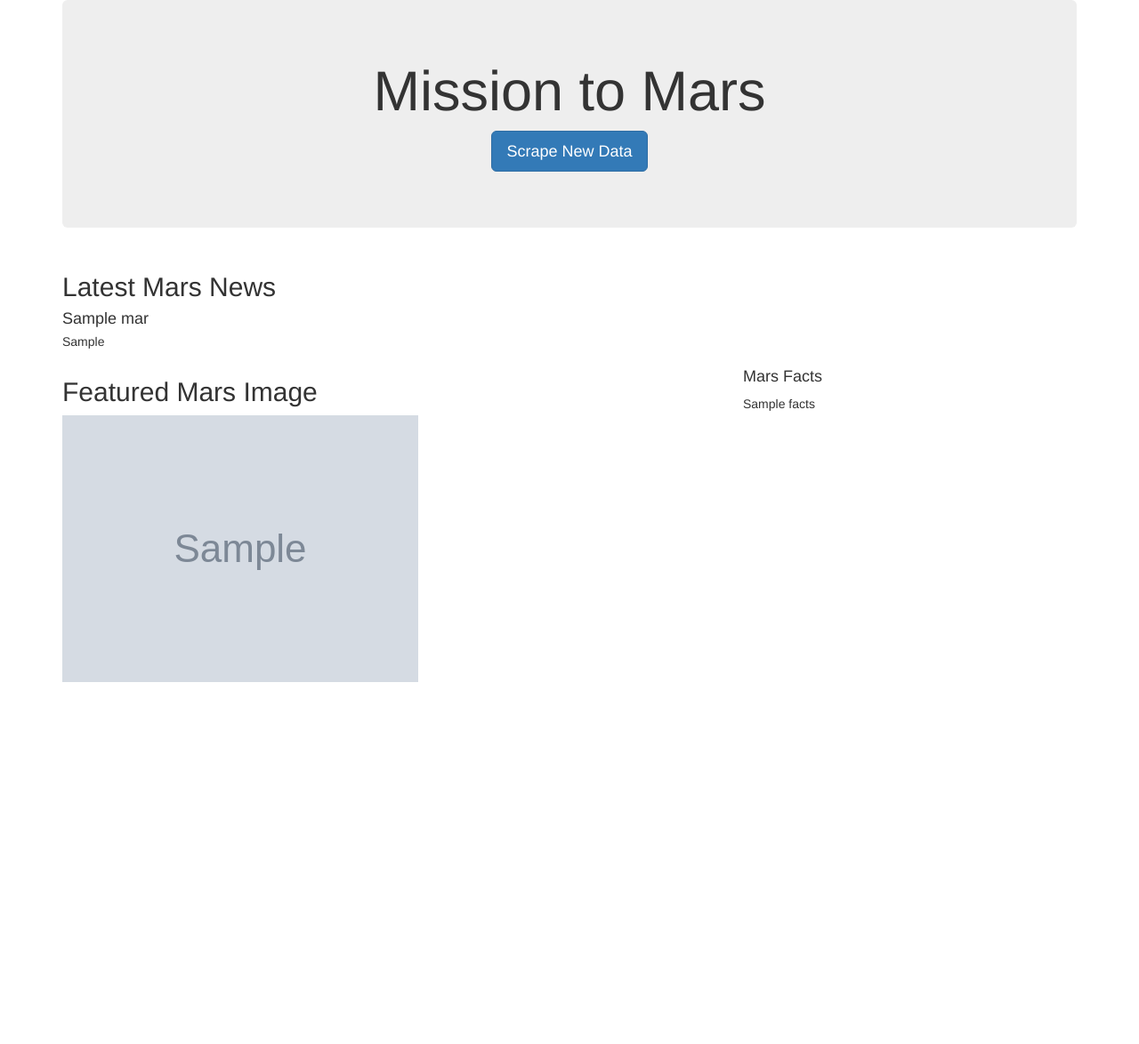
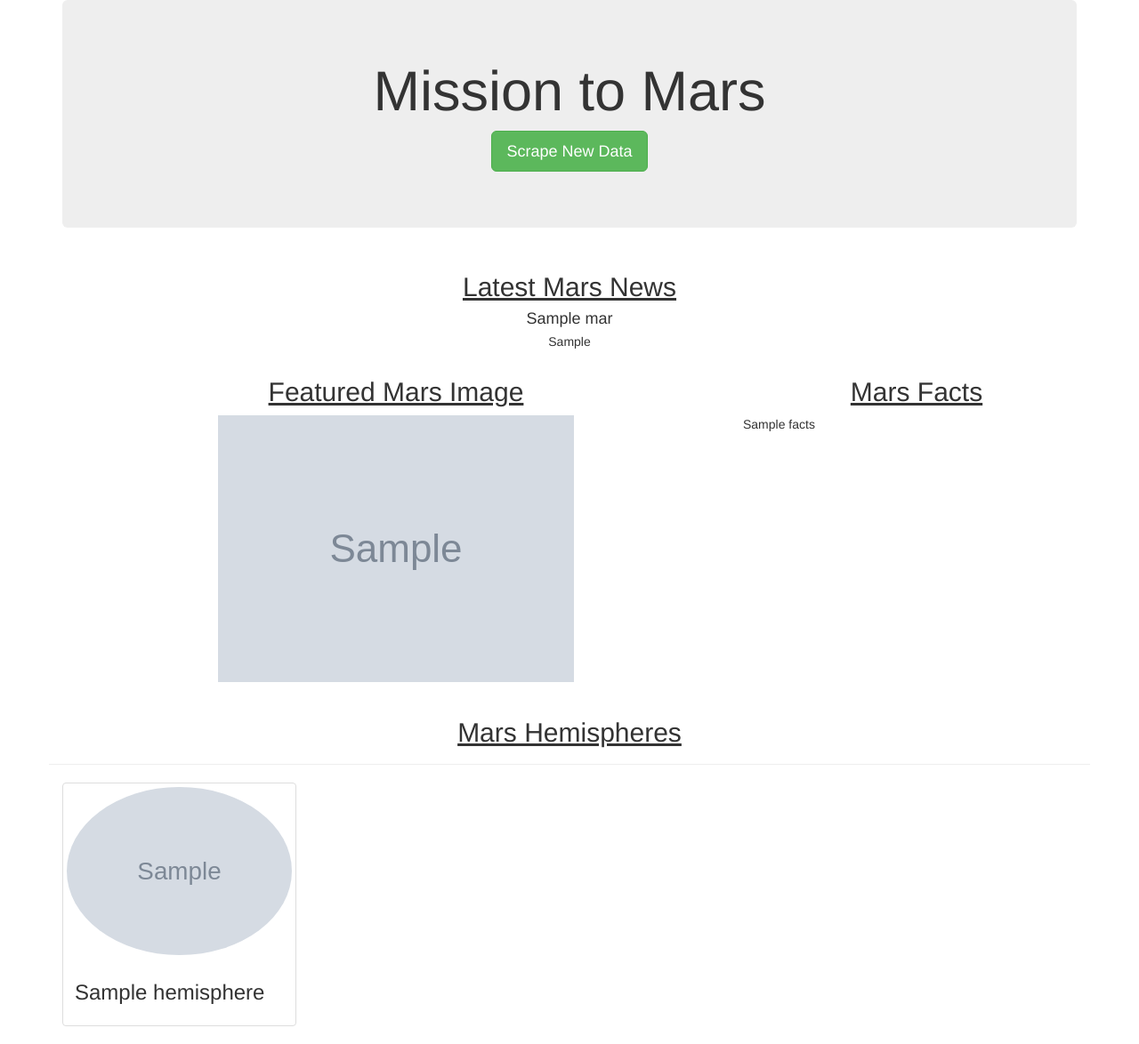
Before and after one commit to AnthonyRansom/Mission-to-Mars, a Flask app: page / in a window 1280 px wide. Shown: the whole page at 89% size. Before the commit the page ends 767 px from the top, so only its background shows below. Run offline with Flask 2, Linux system fonts and the light colour scheme; grey boxes marked "Sample" are stand-in pictures; a database or web service that is not in the repository returns one stand-in record (values such as "Sample title"); some libraries are stand-ins or nearby versions.

Commit message:
completed challenge

```diff
--- a/templates/index.html
+++ b/templates/index.html
@@ -1,6 +1,23 @@
 <!DOCTYPE html>
 <html lang="en">
   <head>
+    <style type='text/css'>
+      table.dataframe {
+        border: 2px solid;
+        margin-left: auto;
+        margin-right: auto;
+      }
+      tr, th{
+        border: 2px solid;
+      }
+      td {
+        font-weight: 500;
+        border: 2px solid;
+      }
+      tr:nth-child(even) {
+        background-color: #bbbbbb;
+      }
+      </style>
     <meta charset="UTF-8" />
     <meta name="viewport" content="width=device-width, initial-scale=1.0" />
     <meta http-equiv="X-UA-Compatible" content="ie=edge" />
@@ -13,40 +30,63 @@
   <body>
     <div class="container">
       <!-- Add Jumbotron to Header -->
-      <div class="jumbotron text-center">
+      <div class="jumbotron text-center bg-primary">
         <h1>Mission to Mars</h1>
         <!-- Add a button to activate scraping script -->
-        <p><a class="btn btn-primary btn-lg" href="/scrape" role="button">Scrape New Data</a></p>
+        <p><a class="btn btn-success btn-lg" href="/scrape" role="button">Scrape New Data</a></p>
       </div>
+
       <!-- Add section for Mars News -->
       <div class="row" id="mars-news">
         <div class="col-md-12">
           <div class="media">
-            <div class="media-body">
-              <h2>Latest Mars News</h2>
+            <div class="media-body text-center">
+              <h2><u>Latest Mars News</u></h2>
               <h4 class="media-heading">{{ mars.news_title }}</h4>
               <p>{{ mars.news_paragraph }}</p>
             </div>
           </div>
         </div>
       </div>
+
       <!-- Section for Featured Image and Facts table -->
       <div class="row" id="mars-featured-image">
-        <div class="col-md-8">
-          <h2>Featured Mars Image</h2>
+        <div class="col-md-8 text-center">
+          <h2><u>Featured Mars Image</u></h2>
+
+          <!-- if images is False/None/non-existent, then default to error message -->
           <img
-            src="{{mars.featured_image }}"
-            class="img-responsive"
+            src="{{mars.featured_image | default('static/images/error.png', true) }}"
+            class="img-responsive center-block"
             alt="Responsive image"
           />
         </div>
+
         <div class="col-md-4">
           <!-- Mars Facts -->
           <div class="row" id="mars-facts">
-            <h4>Mars Facts</h4>
-            {{ mars.facts | safe }}
+            <h2 class="text-center"><u>Mars Facts</u></h2>
+              {{ mars.facts | safe }}
           </div>
         </div>
+      </div>
+
+      <!-- Section for Mars Hemispheres -->
+      <div class="row" id="mars-hemispheres">
+        <div class="page-header">
+          <h2 class="text-center"><u>Mars Hemispheres</u></h2>
+        </div>
+
+        {% for hemisphere in mars.hemispheres %}
+        <div class="col-md-3">
+          <div class="thumbnail">
+            <img src="{{hemisphere.img_url | default('static/images/error.png', true)}}" alt="..." class="img-circle">
+            <div class="caption">
+              <h3>{{hemisphere.title}}</h3>
+            </div>
+          </div>
+        </div>
+        {% endfor %}
       </div>
     </div>
   </body>
```
Also changed, not shown: index.html (deleted, +0 -76 lines), scraping.py (+52 -4 lines), README.md, 3 other files.
